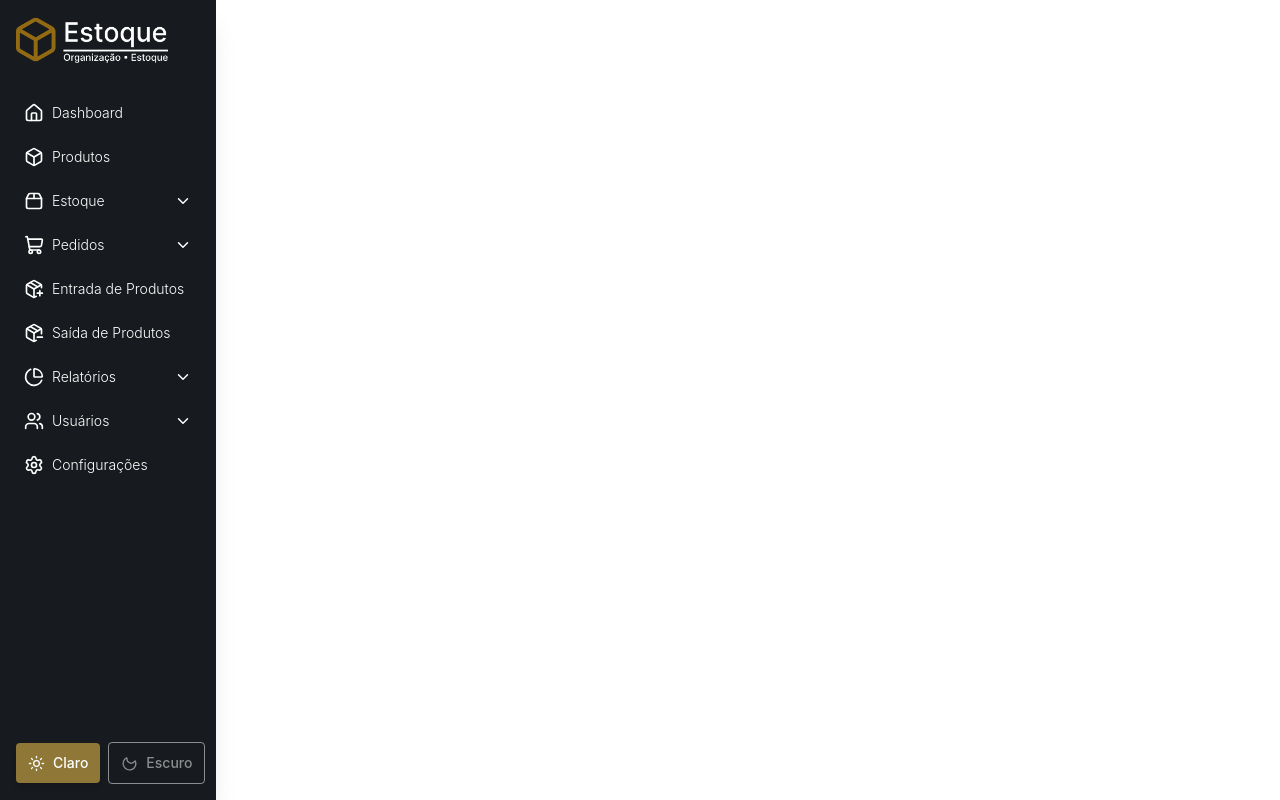
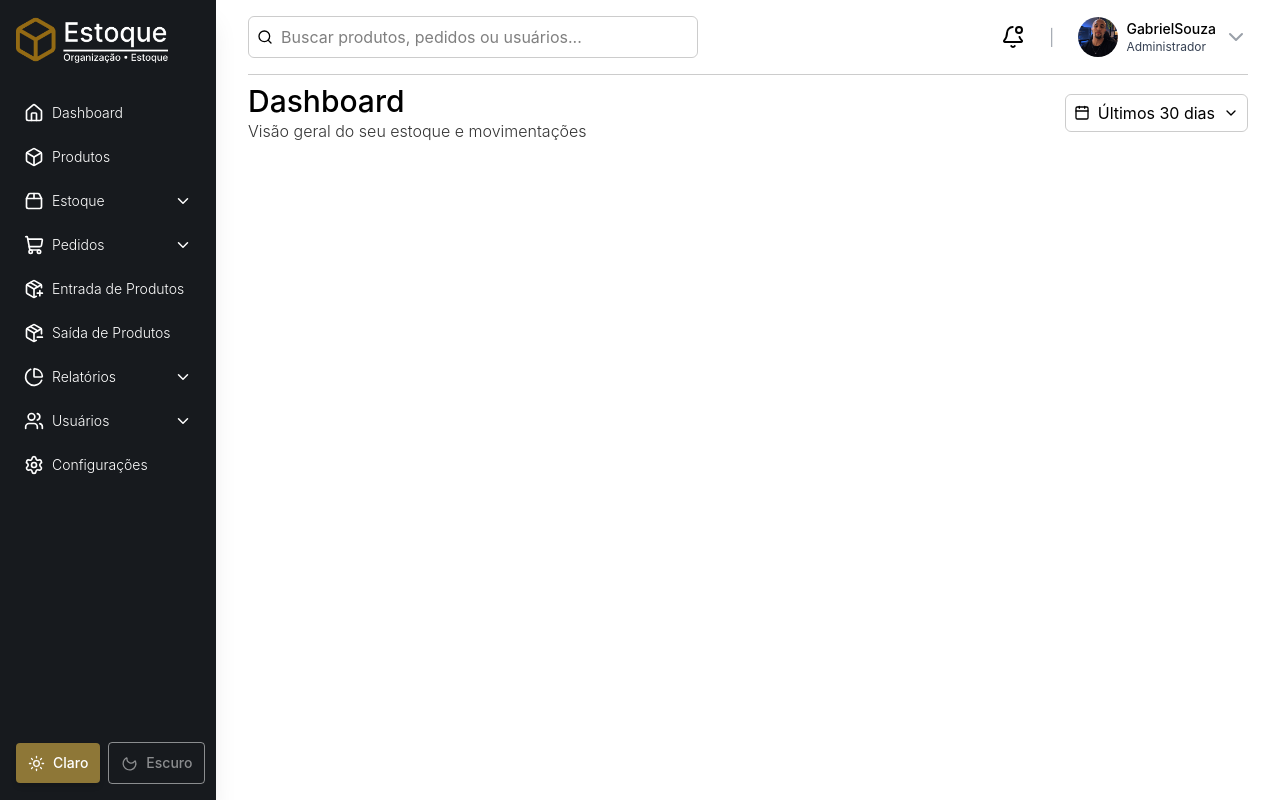
Before and after one commit to BiellSouza/Clean_Stock, a React (Vite) app: page /dashboard in a window 1280 px wide. Built offline with nearby package versions, Linux system fonts and the light colour scheme; no server answers; the database is empty.

Commit message:
header criado

```diff
--- a/src/Components/HeaderComponent.jsx
+++ b/src/Components/HeaderComponent.jsx
@@ -3,8 +3,8 @@ import React from "react";
 function HeaderComponent({ title, subtitle }) {
   return (
     <div>
-      <h1 className="text-3xl font-medium text-white">{title}</h1>
-      <p className="text-md text-white/50 font-light">{subtitle} </p>
+      <h1 className="text-3xl font-medium text-terciary">{title}</h1>
+      <p className="text-md text-terciary/80 font-light">{subtitle} </p>
     </div>
   );
 }
--- a/src/Sessions/Dashboard.jsx
+++ b/src/Sessions/Dashboard.jsx
@@ -1,24 +1,6 @@
-import {
-  AreaChart,
-  Area,
-  XAxis,
-  YAxis,
-  CartesianGrid,
-  Tooltip,
-  ResponsiveContainer,
-} from "recharts";
-import {
-  Bell,
-  Calendar,
-  ChevronDown,
-  LayerArrowUp,
-  PackageSearch,
-  Search,
-  ShelvingUnit,
-  Wallet,
-} from "lucide-react";
-import CardsDashboard from "./cards/CardsDashboard";
+import { BellDot, Calendar, ChevronDown, Search } from "lucide-react";
 import SidebarComponent from "../Components/Sidebar";
+import imgAdm from "../assets/imagens/Biell.jpeg";
 import HeaderComponent from "../Components/HeaderComponent";
 
 function Dashboard() {
@@ -28,8 +10,62 @@ function Dashboard() {
         <SidebarComponent />
       </div>
 
-      <div>
+      <div className="ml-54 py-4 px-8">
+        <section className="flex items-center justify-between">
+          {/* Input de pesquisa */}
+          <div className="border border-black/20 hover:border hover:border-primaryDark rounded-md p-2 flex items-center gap-2 w-full max-w-[45%]">
+            <span>
+              <Search className="size-4" />
+            </span>
+            <input
+              type="text"
+              placeholder="Buscar produtos, pedidos ou usuários..."
+              className="w-full outline-none"
+            />
+          </div>
 
+          <div className="flex items-center gap-6">
+            <div>
+              <BellDot />
+            </div>
+            <span className="text-gray-600/50">|</span>
+            <div className="flex items-center gap-2">
+              <img
+                src={imgAdm}
+                alt="Imagem do usuário logado"
+                className="size-10 rounded-full object-cover object-top"
+              />
+              <div>
+                <h1 className="text-sm font-medium">GabrielSouza</h1>
+                <p className="text-xs text-gray-700">Administrador</p>
+              </div>
+              <button>
+                <ChevronDown className="text-gray-700/50" />
+              </button>
+            </div>
+          </div>
+        </section>
+
+        <hr className="w-full opacity-20 mt-4 mb-2" />
+
+        <section className="flex items-center justify-between">
+          <HeaderComponent
+            title="Dashboard"
+            subtitle="Visão geral do seu estoque e movimentações"
+          />
+
+          <div className="border border-black/20 rounded-md px-2 py-1.5">
+            <button className="flex items-center gap-2">
+              <span>
+                <Calendar className="size-4" />
+              </span>
+              <p>Últimos 30 dias</p>
+              <span>
+                <ChevronDown className="size-4" />
+              </span>
+            </button>
+          </div>
+        </section>
       </div>
     </div>
   );
```
Also changed, not shown: src/assets/imagens/Biell.jpeg (added).
